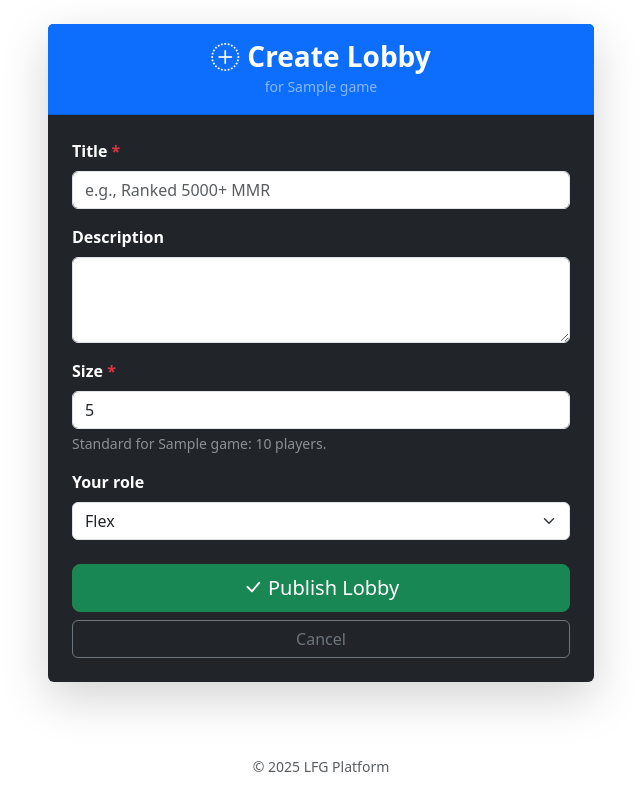
After one commit to tigersaymon/lfg-teammate-finder, a Django app: a page that uses templates/lobbies/lobby_form.html in a window 1280 px wide. The commit adds this page. Shown: the whole page, without its empty margins (319-959 px from the left). Run offline with Django 5.2, Linux system fonts and the light colour scheme; a user stored in the database is signed in; tables that the repository leaves empty hold one stand-in row (values such as "Sample post").

Commit message:
feat: implement lobby create with form and  template

```diff
--- a/config/urls.py
+++ b/config/urls.py
@@ -6,7 +6,7 @@ from django.urls import path, include
 urlpatterns = [
     path("admin/", admin.site.urls),
     path("", include("games.urls")),
-    path("lobbies", include("lobbies.urls")),
+    path("lobbies/", include("lobbies.urls")),
 ]
 
 if settings.DEBUG:
--- /dev/null
+++ b/lobbies/forms.py
@@ -0,0 +1,53 @@
+from django import forms
+
+from games.models import GameRole
+from .models import Lobby
+
+
+class LobbyForm(forms.ModelForm):
+    host_role = forms.ModelChoiceField(
+        queryset=GameRole.objects.none(),
+        required=False,
+        label="Your role",
+        empty_label="Flex",
+        widget=forms.Select(attrs={"class": "form-select"})
+    )
+    class Meta:
+        model = Lobby
+        fields = ["title", "description", "size"]
+
+        widgets = {
+            "title": forms.TextInput(attrs={
+                "class": "form-control",
+                "placeholder": "e.g., Ranked 5000+ MMR"
+            }),
+            "description": forms.Textarea(attrs={
+                "class": "form-control",
+                "rows": 3,
+            }),
+            "size": forms.NumberInput(attrs={
+                "class": "form-control",
+            })
+        }
+
+    def __init__(self, *args, **kwargs):
+        self.game = kwargs.pop("game", None)
+        super().__init__(*args, **kwargs)
+
+        if self.game:
+            self.fields["host_role"].queryset = GameRole.objects.filter(game=self.game)
+
+            max_size = min(self.game.team_size * 2, 20)
+
+            self.fields["size"].widget.attrs.update({
+                "min": 2,
+                "max": max_size,
+                "value": self.game.team_size
+            })
+            self.fields["size"].help_text = f"Standard for {self.game.title}: {self.game.team_size} players."
+
+    def clean_size(self):
+        size = self.cleaned_data["size"]
+        if self.game and size > self.game.team_size * 2:
+            raise forms.ValidationError(f"Too many players for {self.game.title}")
+        return size
--- a/lobbies/urls.py
+++ b/lobbies/urls.py
@@ -1,9 +1,9 @@
 from django.urls import path
-from .views import LobbyListView
-
+from .views import LobbyListView, LobbyCreateView
 
 app_name = "lobbies"
 
 urlpatterns = [
-    path("/<slug:game_slug>/", LobbyListView.as_view(), name="lobby_list"),
+    path("<slug:game_slug>/", LobbyListView.as_view(), name="lobby-list"),
+    path("<slug:game_slug>/create/", LobbyCreateView.as_view(), name="lobby-create"),
 ]
--- a/lobbies/views.py
+++ b/lobbies/views.py
@@ -1,8 +1,11 @@
+from django.contrib.auth.mixins import LoginRequiredMixin
 from django.db.models import Count, Q, F
 from django.shortcuts import render, get_object_or_404
+from django.urls import reverse
 from django.views import generic
 
 from games.models import Game
+from lobbies.forms import LobbyForm
 from lobbies.models import Lobby
 
 
@@ -32,3 +35,37 @@ class LobbyListView(generic.ListView):
         context["game"] = self.game
         context["games"] = Game.objects.all()
         return context
+
+
+class LobbyCreateView(LoginRequiredMixin, generic.CreateView):
+    model = Lobby
+    form_class = LobbyForm
+    template_name = "lobbies/lobby_form.html"
+
+    def get_form_kwargs(self):
+        kwargs = super().get_form_kwargs()
+        self.game = get_object_or_404(Game, slug=self.kwargs["game_slug"])
+        kwargs["game"] = self.game
+        return kwargs
+
+    def get_context_data(self, **kwargs):
+        context = super().get_context_data(**kwargs)
+        context["game"] = self.game
+        return context
+
+    def form_valid(self, form):
+        form.instance.host = self.request.user
+        form.instance.game = self.game
+
+        self.object = form.save()
+        host_role = form.cleaned_data.get("host_role")
+        if host_role:
+            first_slot = self.object.slots.filter(order=1).first()
+            if first_slot:
+                first_slot.required_role = host_role
+                first_slot.save()
+
+        return super().form_valid(form)
+
+    def get_success_url(self):
+        return reverse("lobbies:lobby-list", kwargs={"game_slug": self.game.slug})
--- /dev/null
+++ b/templates/lobbies/lobby_form.html
@@ -0,0 +1,62 @@
+{% extends "base.html" %}
+
+{% block title %}Create Lobby | {{ game.title }}{% endblock %}
+
+{% block content %}
+  <div class="row justify-content-center">
+    <div class="col-md-8 col-lg-6">
+
+      <div class="card shadow-lg border-0 bg-dark text-white">
+        <div class="card-header bg-primary text-white text-center py-3">
+          <h3 class="mb-0 fw-bold">
+            <i class="bi bi-plus-circle-dotted me-2"></i>Create Lobby
+          </h3>
+          <small class="text-white-50">for {{ game.title }}</small>
+        </div>
+
+        <div class="card-body p-4">
+          <form method="post">
+            {% csrf_token %}
+
+            {% if form.non_field_errors %}
+              <div class="alert alert-danger">
+                {{ form.non_field_errors }}
+              </div>
+            {% endif %}
+
+            {% for field in form %}
+              <div class="mb-3">
+                <label for="{{ field.id_for_label }}" class="form-label fw-semibold">
+                  {{ field.label }}
+                  {% if field.field.required %}<span class="text-danger">*</span>{% endif %}
+                </label>
+
+                {{ field }}
+
+                {% if field.help_text %}
+                  <div class="form-text text-light opacity-50">{{ field.help_text }}</div>
+                {% endif %}
+
+                {% if field.errors %}
+                  <div class="text-danger small mt-1">
+                    {{ field.errors.0 }}
+                  </div>
+                {% endif %}
+              </div>
+            {% endfor %}
+
+            <div class="d-grid gap-2 mt-4">
+              <button type="submit" class="btn btn-success btn-lg">
+                <i class="bi bi-check-lg"></i> Publish Lobby
+              </button>
+              <a href="{% url 'lobbies:lobby-list' game.slug %}" class="btn btn-outline-secondary">
+                Cancel
+              </a>
+            </div>
+          </form>
+        </div>
+      </div>
+
+    </div>
+  </div>
+{% endblock %}
--- a/templates/lobbies/lobby_list.html
+++ b/templates/lobbies/lobby_list.html
@@ -3,14 +3,15 @@
 {% block content %}
   <div class="d-flex justify-content-between align-items-center mb-4">
     <h1>Lobbies for <span class="text-primary">{{ game.title }}</span></h1>
-    <a href="#" class="btn btn-success">
+    <a href="{% url 'lobbies:lobby-create' game.slug %}" class="btn btn-success">
       <i class="bi bi-plus-lg"></i> Create Lobby
     </a>
   </div>
 
   <div class="list-group">
     {% for lobby in lobbies %}
-        <a href="#" class="list-group-item list-group-item-action d-flex justify-content-between align-items-center" aria-current="true">
+      <a href="#" class="list-group-item list-group-item-action d-flex justify-content-between align-items-center"
+         aria-current="true">
         <div>
           <div class="d-flex w-100 justify-content-between">
             <h5 class="mb-1">{{ lobby.title }}</h5>
```
Lines whose indentation alone changed are shown as unchanged.
